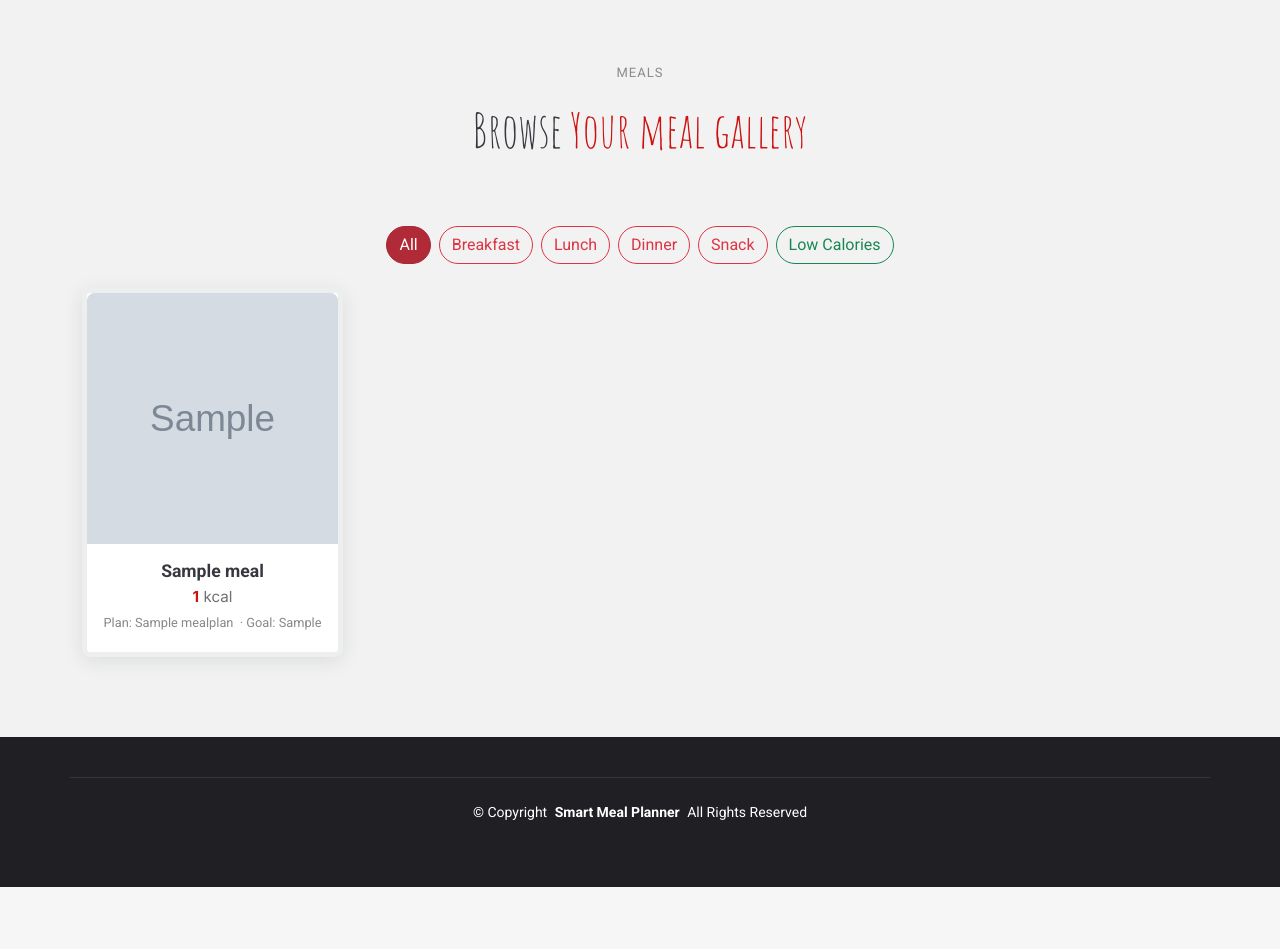
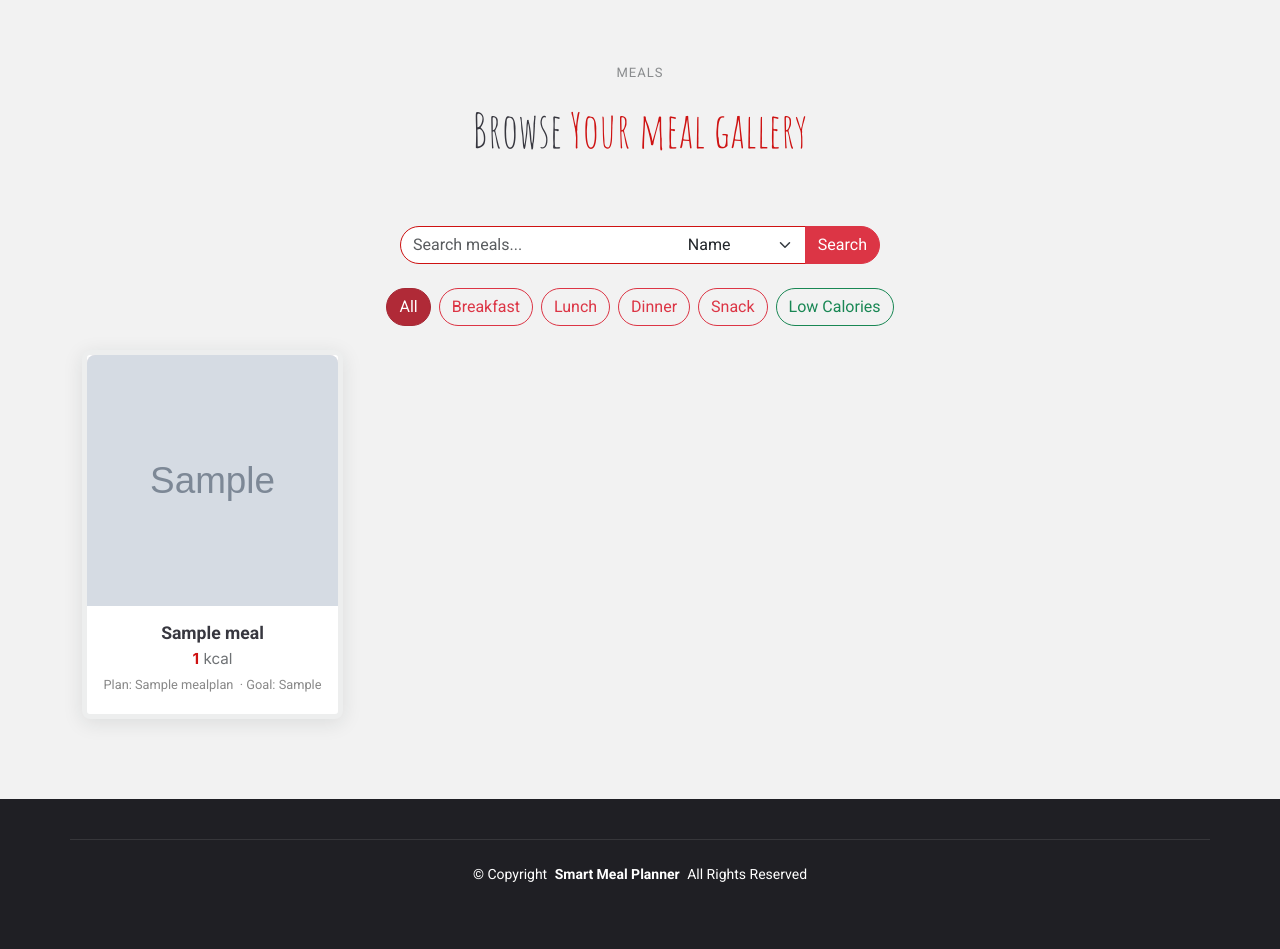
Before and after one commit to sarrraah/Esprit-WEB-2A22-2026-SmartMealPlanner, a PHP site: page /FrontOffice/Meals.php in a window 1280 px wide. Shown: the part 93-1042 px from the top of the page. Before the commit the page ends 980 px from the top, so only its background shows below. Run offline with PHP 8.4, Linux system fonts and the light colour scheme; tables that the repository leaves empty hold one stand-in row (values such as "Sample post"); grey boxes marked "Sample" are stand-in pictures.

Commit message:
made research bar in meals FO

```diff
--- a/controller/MealController.php
+++ b/controller/MealController.php
@@ -14,6 +14,27 @@ class MealController
     public static function getMeal(int $id): ?Meal
     {
         return Meal::find($id);
+    }
+
+    /**
+     * Search meals by name, calories or type.
+     * @return Meal[]
+     */
+    public static function searchMeals(string $query, string $searchBy): array
+    {
+        $all = Meal::all();
+        if ($query === '') return $all;
+
+        return array_values(array_filter($all, function(Meal $m) use ($query, $searchBy) {
+            switch ($searchBy) {
+                case 'calories':
+                    return str_contains((string) $m->calories, $query);
+                case 'type':
+                    return stripos($m->mealType, $query) !== false;
+                default: // name
+                    return stripos($m->name, $query) !== false;
+            }
+        }));
     }
 
     /**
--- a/view/FrontOffice/Meals.php
+++ b/view/FrontOffice/Meals.php
@@ -5,6 +5,13 @@ require_once __DIR__ . '/../../model/Plan.php';
 
 $meals       = MealController::listMeals();
 $assetPrefix = '/3rdV/Esprit-WEB-2A22-2025-2026-SmartMealPlanner/view/assets/';
+
+// Search handling
+$searchQuery  = trim($_GET['q']        ?? '');
+$searchBy     = trim($_GET['searchBy'] ?? 'name');
+if ($searchQuery !== '') {
+    $meals = MealController::searchMeals($searchQuery, $searchBy);
+}
 
 // Get active plan dates for day picker
 $plan = Plan::first();
@@ -79,6 +86,37 @@ function resolveImageUrl(string $image, string $prefix): string {
       </div>
 
       <div class="container">
+
+        <!-- Search bar -->
+        <form method="GET" action="Meals.php" class="mb-4">
+          <div class="d-flex flex-wrap gap-2 justify-content-center align-items-center">
+            <div class="input-group" style="max-width:480px;">
+              <input
+                type="text"
+                class="form-control rounded-pill-start"
+                name="q"
+                placeholder="Search meals..."
+                value="<?php echo htmlspecialchars($searchQuery); ?>"
+                style="border-radius:50px 0 0 50px;border-color:#ce1212;"
+              >
+              <select name="searchBy" class="form-select" style="max-width:130px;border-color:#ce1212;border-left:0;">
+                <option value="name"     <?php echo $searchBy==='name'    ?'selected':''; ?>>Name</option>
+                <option value="calories" <?php echo $searchBy==='calories'?'selected':''; ?>>Calories</option>
+              </select>
+              <button class="btn btn-danger" type="submit" style="border-radius:0 50px 50px 0;">
+                Search
+              </button>
+            </div>
+            <?php if ($searchQuery !== ''): ?>
+            <a href="Meals.php" class="btn btn-outline-secondary rounded-pill">Clear</a>
+            <?php endif; ?>
+          </div>
+          <?php if ($searchQuery !== ''): ?>
+          <p class="text-center text-muted mt-2" style="font-size:.9rem;">
+            <?php echo count($meals); ?> result(s) for "<strong><?php echo htmlspecialchars($searchQuery); ?></strong>" by <?php echo htmlspecialchars($searchBy); ?>
+          </p>
+          <?php endif; ?>
+        </form>
 
         <!-- Filter bar -->
         <div class="d-flex flex-wrap gap-2 justify-content-center mb-4">
```
